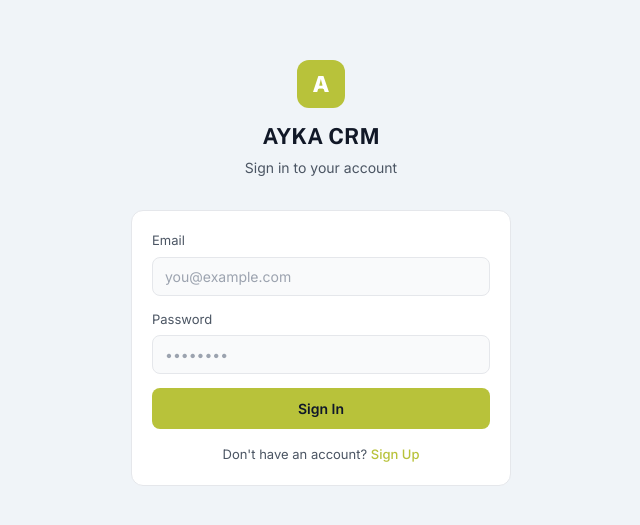
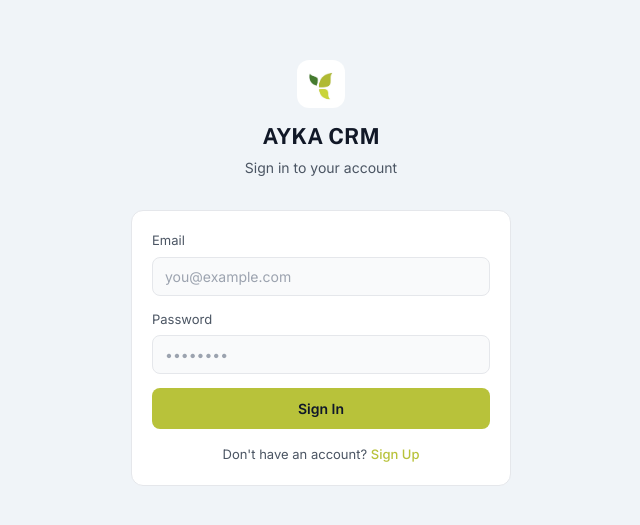
Before and after one commit to charchitsh-ai/acplleads, a Next.js app: page /login in a window 1280 px wide. Shown: the part 127-652 px from the top of the page, without its empty margins (319-959 px from the left). Built offline with nearby package versions, Linux system fonts and the light colour scheme; no server answers.

Commit message:
style: replace letter A icon with the leaf logo in sidebar and login page

```diff
--- a/app/dashboard/page.tsx
+++ b/app/dashboard/page.tsx
@@ -377,14 +377,16 @@ export default function Dashboard() {
         `}</style>
         {/* Logo */}
         <div style={{ display: 'flex', alignItems: 'center', gap: '10px', marginBottom: '28px', padding: '24px 20px', borderBottom: '1px solid var(--border)' }}>
-          <div style={{
-            width: '38px', height: '38px',
-            background: 'linear-gradient(135deg, var(--accent), #7fa01a)',
-            borderRadius: '10px',
-            display: 'flex', alignItems: 'center', justifyContent: 'center',
-            fontWeight: '900', fontSize: '18px', color: 'white',
-            boxShadow: '0 2px 8px rgba(163,192,38,0.4)'
-          }}>A</div>
+          <img
+            src="/logo.jpg"
+            alt="AYKA Logo"
+            style={{
+              width: '38px',
+              height: '38px',
+              borderRadius: '10px',
+              objectFit: 'cover'
+            }}
+          />
           <div>
             <div style={{ fontWeight: '800', fontSize: '15px', color: 'var(--text-primary)', letterSpacing: '-0.3px' }}>AYKA CRM</div>
             <div style={{ color: 'var(--accent)', fontSize: '10.5px', fontWeight: '600', letterSpacing: '0.5px', textTransform: 'uppercase' }}>Lead Manager</div>
--- a/app/login/page.tsx
+++ b/app/login/page.tsx
@@ -52,14 +52,17 @@ export default function LoginPage() {
       <div style={{ width: '100%', maxWidth: '380px' }}>
         {/* Logo */}
         <div style={{ textAlign: 'center', marginBottom: '32px' }}>
-          <div style={{
-            width: '48px', height: '48px',
-            background: 'var(--accent)',
-            borderRadius: '12px',
-            display: 'flex', alignItems: 'center', justifyContent: 'center',
-            margin: '0 auto 12px',
-            fontSize: '22px', fontWeight: '800', color: 'white'
-          }}>A</div>
+          <img
+            src="/logo.jpg"
+            alt="AYKA Logo"
+            style={{
+              width: '48px',
+              height: '48px',
+              borderRadius: '12px',
+              objectFit: 'cover',
+              margin: '0 auto 12px'
+            }}
+          />
           <h1 style={{ fontSize: '22px', fontWeight: '700', color: 'var(--text-primary)', margin: 0 }}>AYKA CRM</h1>
           <p style={{ color: 'var(--text-secondary)', fontSize: '14px', marginTop: '4px' }}>
             {mode === 'login' ? 'Sign in to your account' : 'Create your account'}
```
Also changed, not shown: public/logo.jpg (added).
